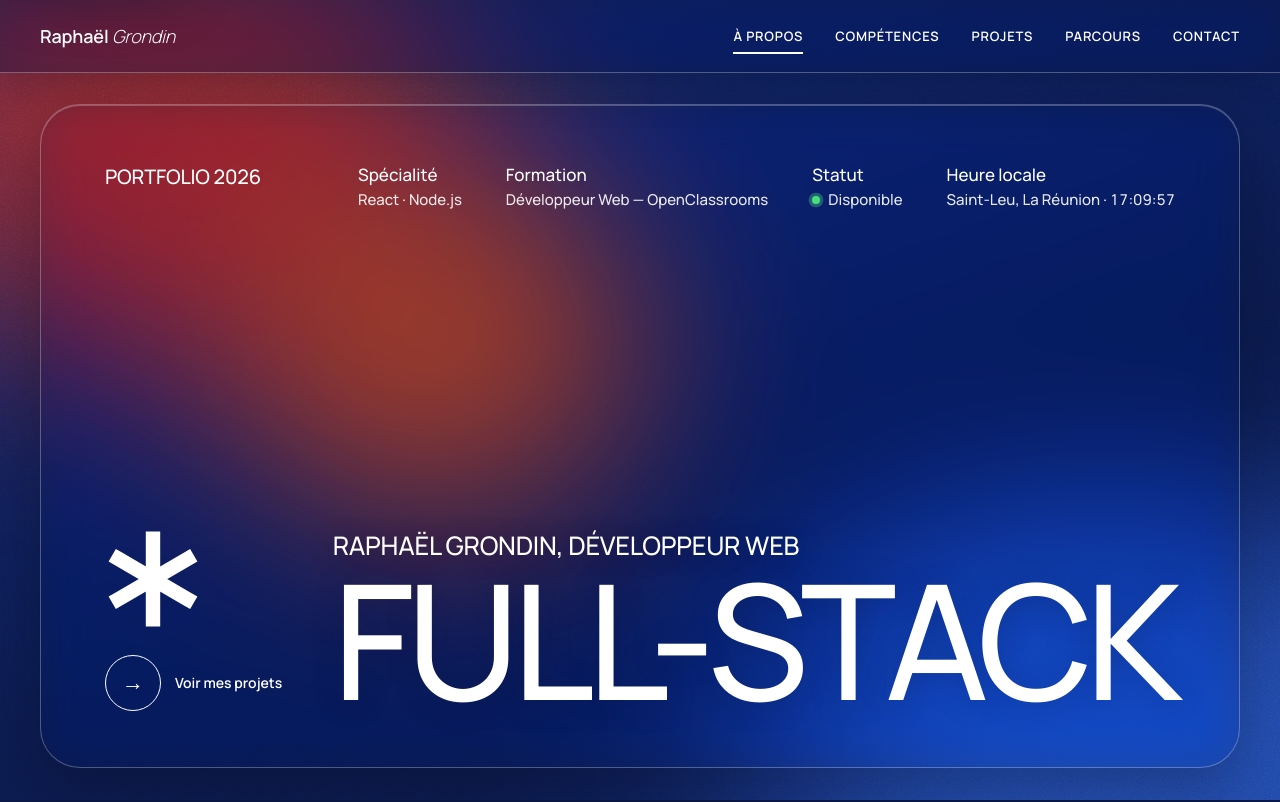
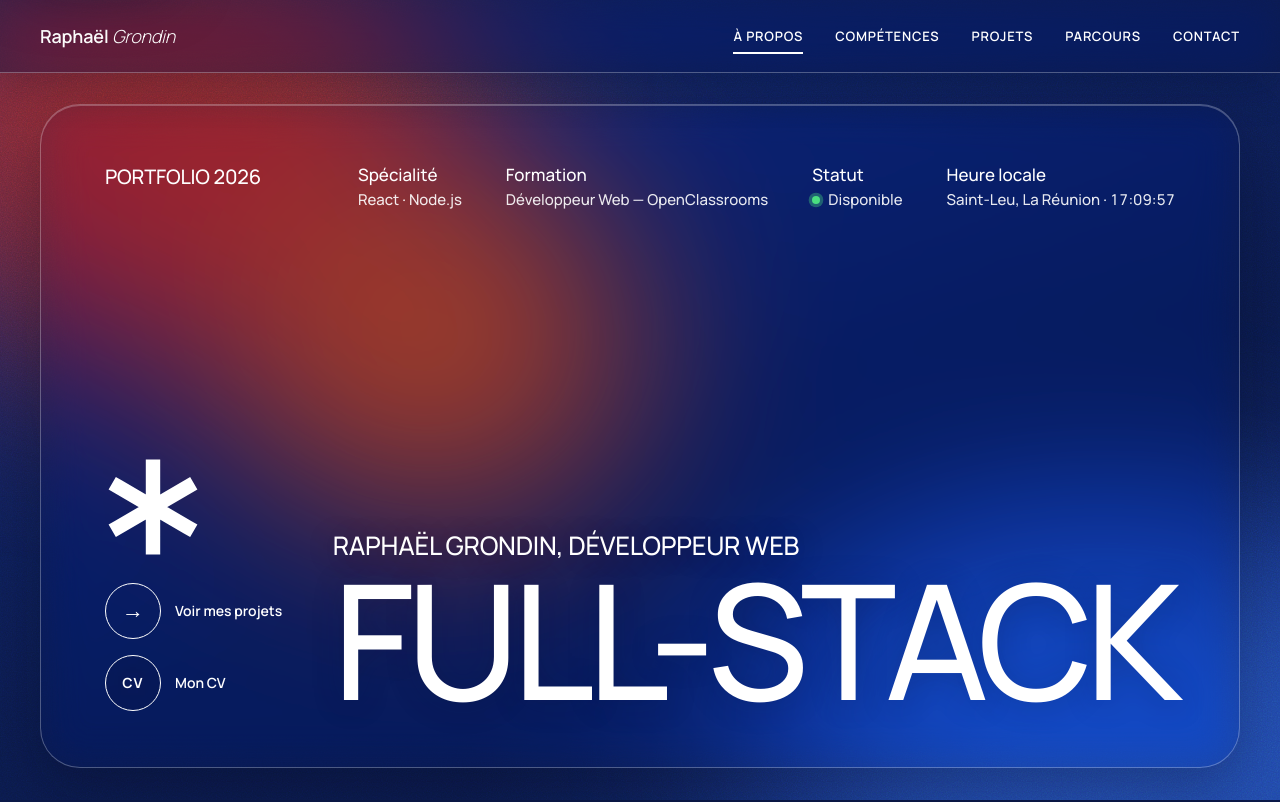
Before and after one commit to grdRaphael/portfolio_grd_raphael, a React (Vite) app: page / in a window 1280 px wide. Shown: the top 802 px of the page. Built offline with nearby package versions, Linux system fonts and the light colour scheme.

Commit message:
Add CV buttons in hero and contact

```diff
--- a/src/components/Contact/Contact.tsx
+++ b/src/components/Contact/Contact.tsx
@@ -87,6 +87,11 @@ const Contact = () => {
                         </a>
                     </li>
                     <li><a href={`mailto:${myEmail}`}>{myEmail}</a></li>
+                    <li>
+                        <a href="/cv-raphael-grondin.pdf" target="_blank" rel="noreferrer">
+                            CV<span className="sr_only"> (PDF, 107 Ko, nouvel onglet)</span>
+                        </a>
+                    </li>
                 </ul>
             </div>
 
--- a/src/components/Hero/Hero.scss
+++ b/src/components/Hero/Hero.scss
@@ -106,6 +106,13 @@
     gap: 28px;
 }
 
+// Les deux boutons ronds côte à côte : les projets, puis le CV
+.hero_actions {
+    display: flex;
+    flex-wrap: wrap;
+    gap: 16px 32px;
+}
+
 .hero_star {
     width: 96px;
     height: 96px;
@@ -126,6 +133,8 @@
     gap: 14px;
     font-size: 14px;
     font-weight: 600;
+    // Le libellé reste sur une ligne, même quand le grand titre prend toute la place
+    white-space: nowrap;
 
     &:hover .hero_cta_circle {
         background-color: $text-color;
@@ -143,6 +152,16 @@
     border-radius: 50%;
     font-size: 22px;
     transition: background-color .3s ease, color .3s ease;
+
+    // Variante du CV : fond de verre et lettres « CV » plus petites que la flèche
+    &--glass {
+        @include glass(50%);
+        box-shadow: none;
+        border: 1.5px solid $text-color;
+        font-size: 14px;
+        font-weight: 700;
+        letter-spacing: 0.08em;
+    }
 }
 
 .hero_title {
--- a/src/components/Hero/Hero.tsx
+++ b/src/components/Hero/Hero.tsx
@@ -32,10 +32,18 @@ const Hero = () => {
                     <svg className="hero_star" viewBox="0 0 100 100" aria-hidden="true">
                         <path d="M50 8v84M14 29l72 42M14 71l72-42" />
                     </svg>
-                    <Link to={{ pathname: "/", hash: "#projets" }} className="hero_cta">
-                        <span className="hero_cta_circle" aria-hidden="true">→</span>
-                        Voir mes projets
-                    </Link>
+                    <div className="hero_actions">
+                        <Link to={{ pathname: "/", hash: "#projets" }} className="hero_cta">
+                            <span className="hero_cta_circle" aria-hidden="true">→</span>
+                            Voir mes projets
+                        </Link>
+                        {/* Le PDF s'ouvre dans le lecteur du navigateur, qui propose de le télécharger.
+                            Même bouton rond que les projets, en verre pour le distinguer */}
+                        <a className="hero_cta" href="/cv-raphael-grondin.pdf" target="_blank" rel="noreferrer">
+                            <span className="hero_cta_circle hero_cta_circle--glass" aria-hidden="true">CV</span>
+                            Mon CV<span className="sr_only"> (PDF, 107 Ko, nouvel onglet)</span>
+                        </a>
+                    </div>
                 </div>
 
                 <h1 id="hero-title" className="hero_title">
```
Also changed, not shown: 1 other file (tests, documents, lock files or other folders).
